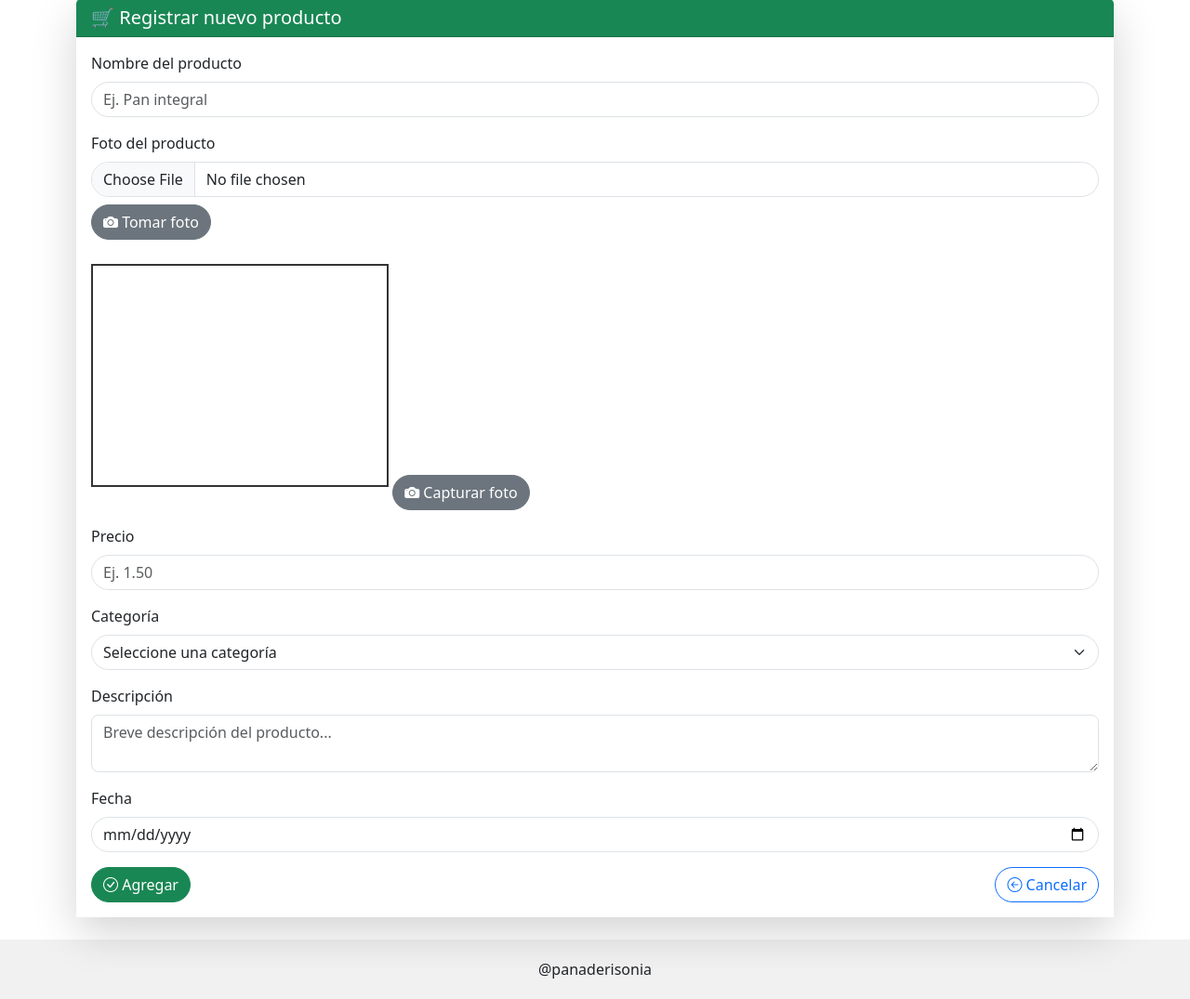
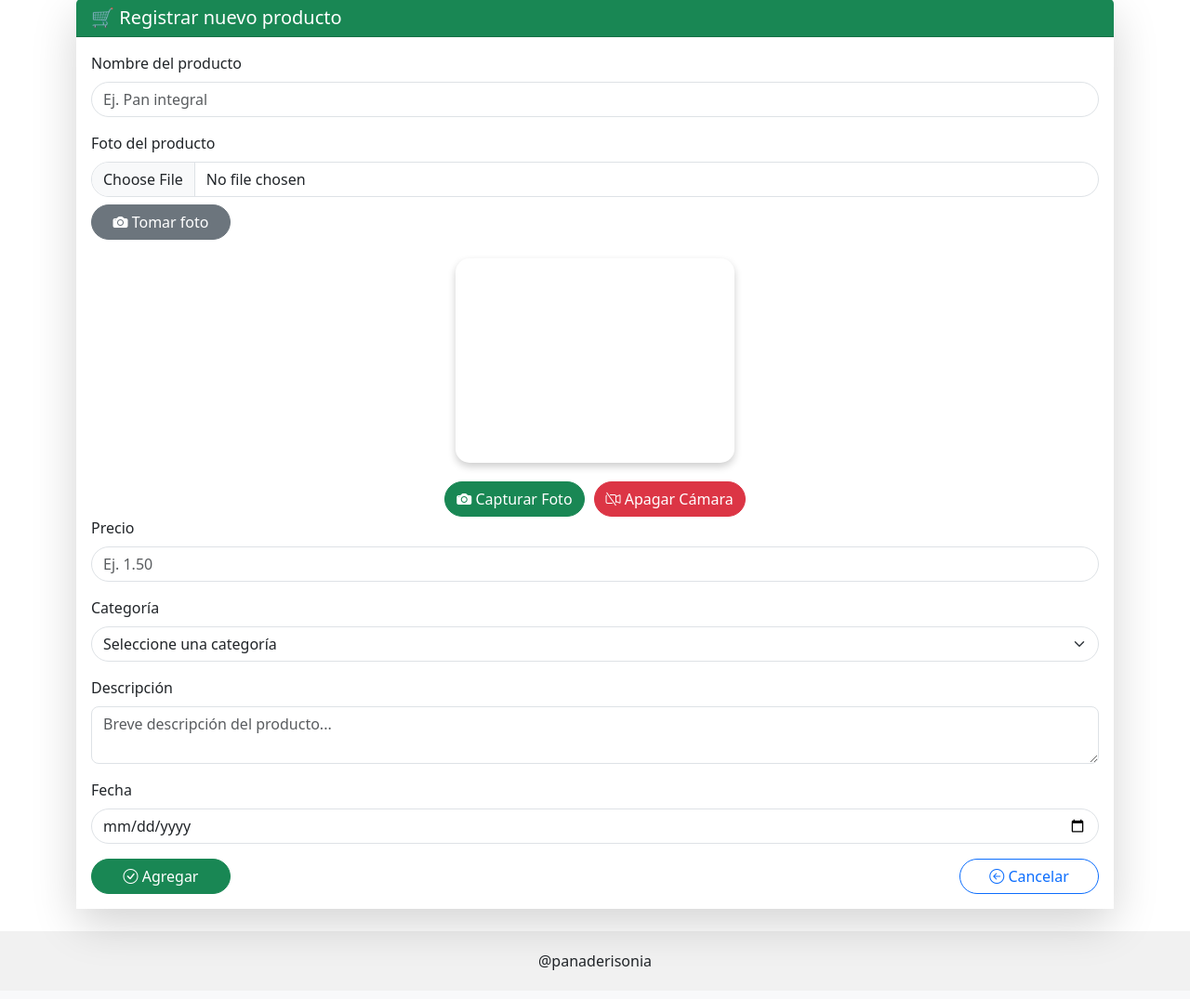
Before and after one commit to Alex010888/TiendaPan, a PHP site: page /TiendaPan/sessiones/pan/crear.php in a window 1280 px wide. Shown: the part 129-1204 px from the top of the page at 93% size. After the commit the page ends 1173 px from the top, so only its background shows below. Run offline with PHP 8.4, Linux system fonts and the light colour scheme; the visitor is signed in with stand-in values (Sample User, id 1); data that the repository does not hold is empty; some libraries are stand-ins or nearby versions.

Commit message:
avance de mayo

```diff
--- a/sessiones/pan/crear.php
+++ b/sessiones/pan/crear.php
@@ -82,11 +82,17 @@ if ($_SERVER['REQUEST_METHOD'] == 'POST') {
        </div>
 
 </div>
-<div class="mb-3">
-<video id="video" autoplay></video>
-<button type="button" class="btn btn-secondary rounded-pill" onclick="capturarFoto();">
-    <i class="bi bi-camera-fill"></i> Capturar foto
-</button>
+<div class="camera-container">
+    <video id="video" autoplay></video>
+    <canvas id="canvas" style="display: none;"></canvas>
+    <div class="btn-container">
+        <button type="button" class="btn btn-success rounded-pill" name="Foto" id="Foto" onclick="capturarFoto();">
+            <i class="bi bi-camera-fill"></i> Capturar Foto
+        </button>
+        <button type="button" class="btn btn-danger rounded-pill" onclick="apagarCamara();">
+            <i class="bi bi-camera-video-off"></i> Apagar Cámara
+        </button>
+    </div>
 </div>
 <script>
     document.getElementById('Foto').addEventListener('change', function (event) {
--- a/templates/footer.php
+++ b/templates/footer.php
@@ -104,20 +104,56 @@ document.addEventListener("DOMContentLoaded", function() {
 <script>
     function activarCamara() {
     const video = document.getElementById('video');
-
-            if (navigator.mediaDevices && navigator.mediaDevices.getUserMedia) {
     navigator.mediaDevices.getUserMedia({ video: true })
         .then((stream) => {
             video.srcObject = stream;
             video.play();
         })
+        .catch(console.error);
+}
+
+function capturarFoto() {
+    const canvas = document.getElementById('canvas');
+    const video = document.getElementById('video');
+    const context = canvas.getContext('2d');
+
+    canvas.width = video.videoWidth;
+    canvas.height = video.videoHeight;
+    context.drawImage(video, 0, 0, canvas.width, canvas.height);
+
+    // Convertir a Blob y enviar como archivo
+    canvas.toBlob((blob) => {
+        const file = new File([blob], "captura.png", { type: "image/png" });
+
+        const formData = new FormData();
+        formData.append("Foto", file);
+
+        fetch("crear.php", {
+            method: "POST",
+            body: formData,
+        })
+        .then((response) => response.json())
+        .then((data) => {
+            alert("Foto guardada correctamente");
+            console.log(data);
+        })
         .catch((error) => {
-                        alert('Error al acceder a la cámara: ' + error.message);
+            console.error("Error al guardar la foto:", error);
         });
-            } else {
-                alert('La cámara no es compatible con este navegador.');
+    }, "image/png");
+}
+
+function apagarCamara() {
+    const video = document.getElementById('video');
+    const stream = video.srcObject;
+    if (stream) {
+        const tracks = stream.getTracks();
+        tracks.forEach((track) => track.stop());
+        video.srcObject = null;
     }
 }
+
+
     </script>
 
     </body>
--- a/templates/header.php
+++ b/templates/header.php
@@ -1,7 +1,7 @@
 <?php
 // URL base
-$url_base = "http://localhost/TiendaPan/";
-
+//$url_base = "http://localhost/TiendaPan/";
+$url_base = "http://192.168.158.207/TiendaPan/";
 session_start();
 
 // Control de caché
@@ -40,12 +40,31 @@ if (!isset($_SESSION["usuario"])) {
             padding: 20px;
             background-color: #f1f1f1;
         }
-        video {
-            width: 320px;
-            height: 240px;
-            border: 2px solid #333;
-            margin: 10px 0;
-        }
+        .camera-container {
+        display: flex;
+        flex-direction: column;
+        align-items: center;
+        gap: 10px;
+        margin-top: 20px;
+    }
+
+    #video {
+        border-radius: 15px;
+        box-shadow: 0 4px 8px rgba(0, 0, 0, 0.2);
+        width: 300px;
+        height: 220px;
+    }
+
+    .btn-container {
+        display: flex;
+        gap: 10px;
+        margin-top: 10px;
+        justify-content: center;
+    }
+
+    .btn {
+        min-width: 150px;
+    }
     </style>
 </head>
 <body>
```
Also changed, not shown: uploads/1746479695_1ad5f1_253aecfe351548a2b2d4bdbc378aa3c2~mv2.jpg (deleted), uploads/1746649404_captura.png (added), uploads/1746758146_IMG_20250508_182309_369.jpg (added), uploads/1746811563_1000098834.jpg (added). Lines whose indentation alone changed are shown as unchanged.
